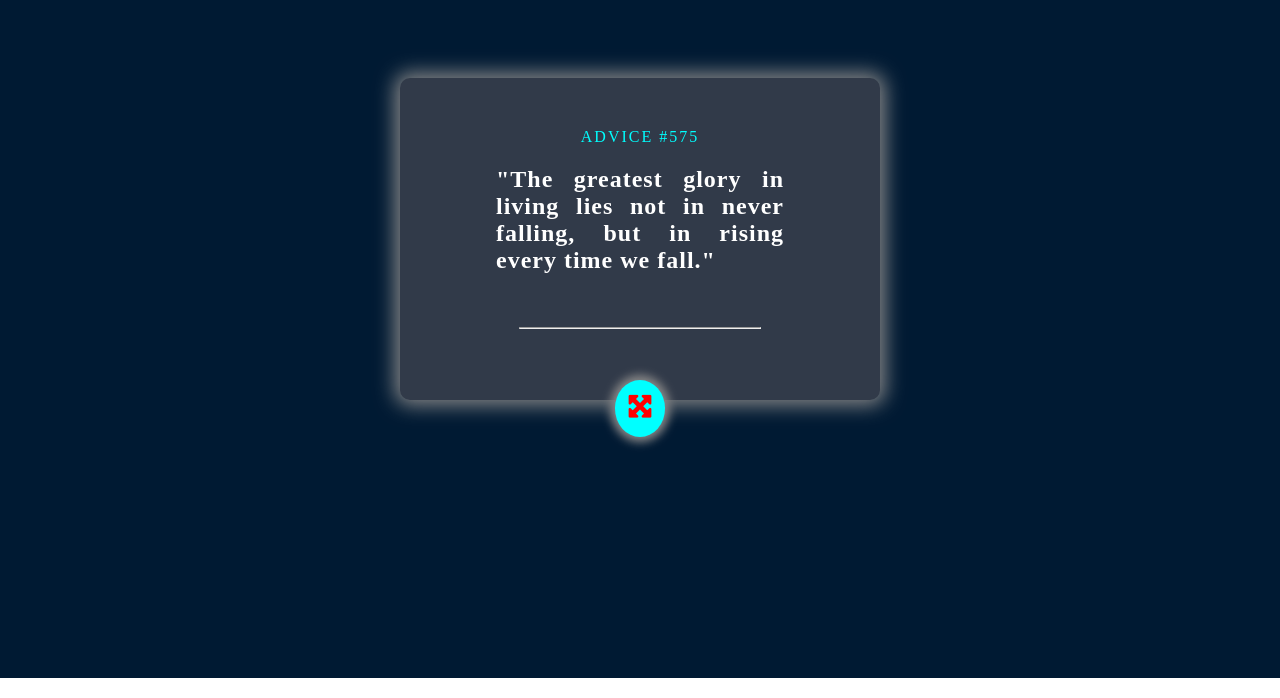
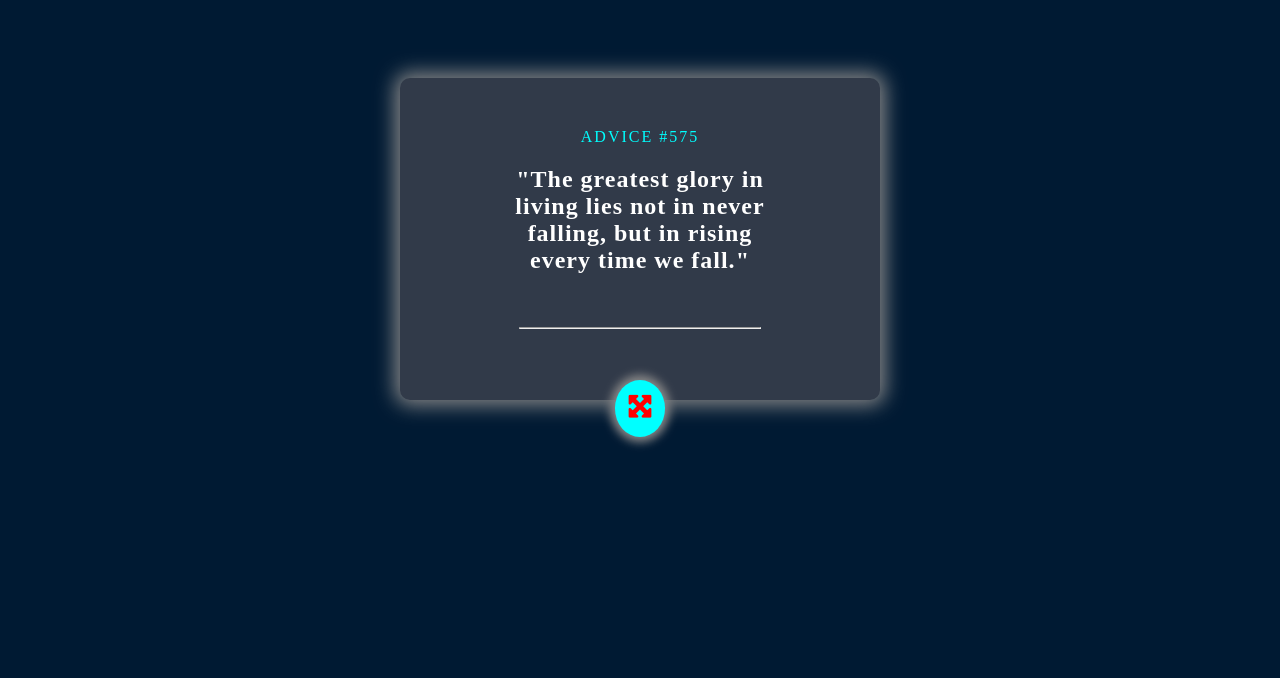
Before and after one commit to prakashanki526/AdviceGenerator, a React (Create React App) app in the folder advice-generator/: page / in a window 1280 px wide. Shown: the part 102-800 px from the top of the page. Built offline with nearby package versions, Linux system fonts and the light colour scheme.

Commit message:
added one more color combination

```diff
--- a/advice-generator/src/components/Quote/Page/Page.js
+++ b/advice-generator/src/components/Quote/Page/Page.js
@@ -8,10 +8,10 @@ const Page = () => {
     const [bgColor, setBgColor] = useState(0);
     function handleClick(){
         setPos((pos+1)%quotes.length);
-        setBgColor((bgColor+1)%3);
+        setBgColor((bgColor+1)%4);
     }
 
-    const bgcolors = ["#001a33","#ff9900","#330000"];
+    const bgcolors = ["#001a33","#ff9900","#330000","#006699"];
 
     return (
         <div className={styles.body} style={{backgroundColor:bgcolors[bgColor]}}>
--- a/advice-generator/src/components/Quote/Quote.js
+++ b/advice-generator/src/components/Quote/Quote.js
@@ -3,7 +3,7 @@ import styles from './Quote.module.css';
 import quotes from '../Data';
 
 const Quote = (props) => {
-    const bgcolors = ["#313A49","#B46823","#572525"];
+    const bgcolors = ["#313A49","#B46823","#572525","#006666"];
 
     return (
         <div className={styles.container} style={{backgroundColor: bgcolors[props.bg]}}>
--- a/advice-generator/src/components/Quote/Quote.module.css
+++ b/advice-generator/src/components/Quote/Quote.module.css
@@ -15,7 +15,7 @@
     width:60%;
     margin: auto;
     padding-top: 20px;
-    text-align: justify;
+    text-align: center;
     letter-spacing: 1px;
     font-weight: bold;
 }
```
